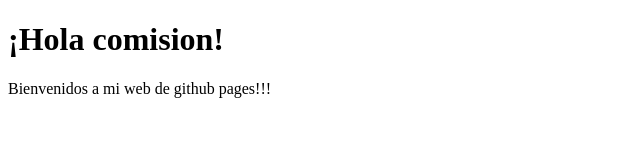
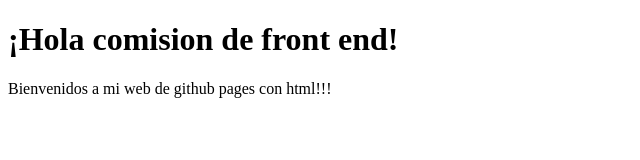
Before and after one commit to Jableed43/github_borrar, a plain HTML site: page index.html in a window 1280 px wide. Shown: the whole page, without its empty margins (0-640 px from the left). Drawn offline with Linux system fonts and the light colour scheme.

Commit message:
modificado index.html

```diff
--- a/index.html
+++ b/index.html
@@ -6,7 +6,7 @@
     <title>Document</title>
 </head>
 <body>
-    <h1>¡Hola comision!</h1>
-    <p> Bienvenidos a mi web de github pages!!! </p>
+    <h1>¡Hola comision de front end!</h1>
+    <p> Bienvenidos a mi web de github pages con html!!! </p>
 </body>
 </html>
```
